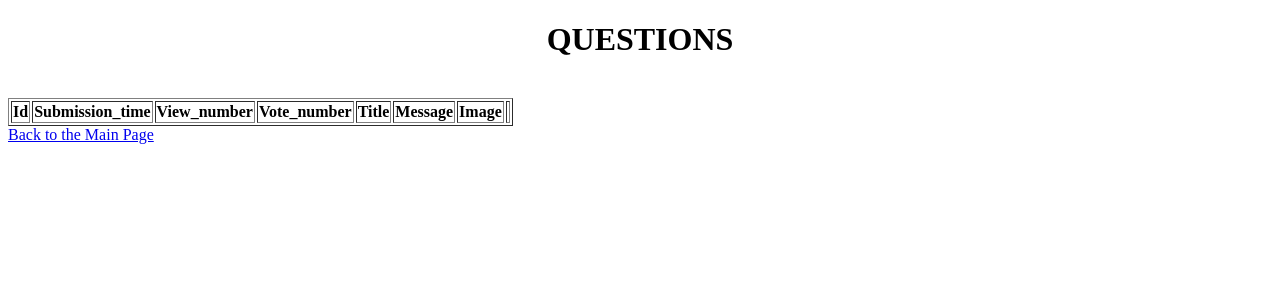
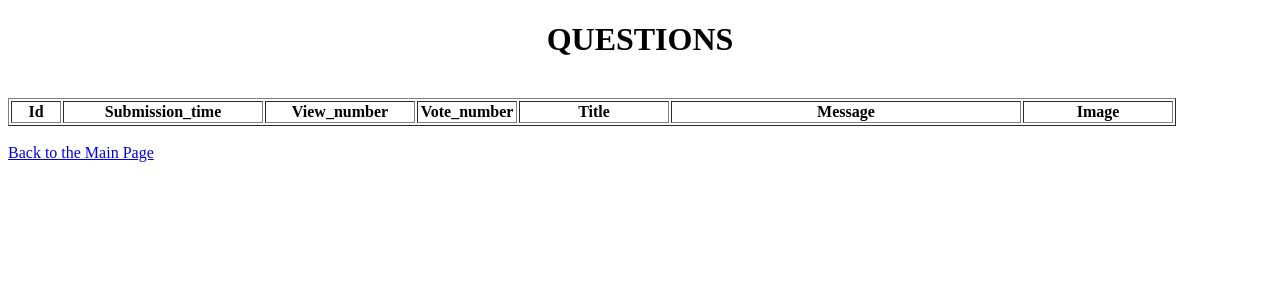
Before and after one commit to CodecoolGlobal/ask-mate-3-python-Sagi-Viktor, a Flask app: page /list in a window 1280 px wide. Shown: the top 300 px of the page. Run offline with Flask 2, Linux system fonts and the light colour scheme; lists and menus that the app fills with data are empty.

Commit message:
Table header fixed

```diff
--- a/templates/list.html
+++ b/templates/list.html
@@ -8,16 +8,25 @@
 <h1 align="middle">QUESTIONS</h1>
 <br>
 <table border="1">
+    <col width="50">
+    <col width="200">
+    <col width="150">
+    <col width="100">
+    <col width="150">
+    <col width="350">
+    <col width="150">
     <thead>
         <tr>
             {% for header in question_headers %}
-            <th style="text-align:left">{{ header }}</th>
+            <th style="text-align:middle">{{ header }}</th>
             {% endfor %}
-            <th></th>
         </tr>
     </thead>
+    <tbody>
 
+    </tbody>
 </table>
+<br>
 <div>
     <a href="http://127.0.0.1:5000/">Back to the Main Page</a>
 </div>
```
